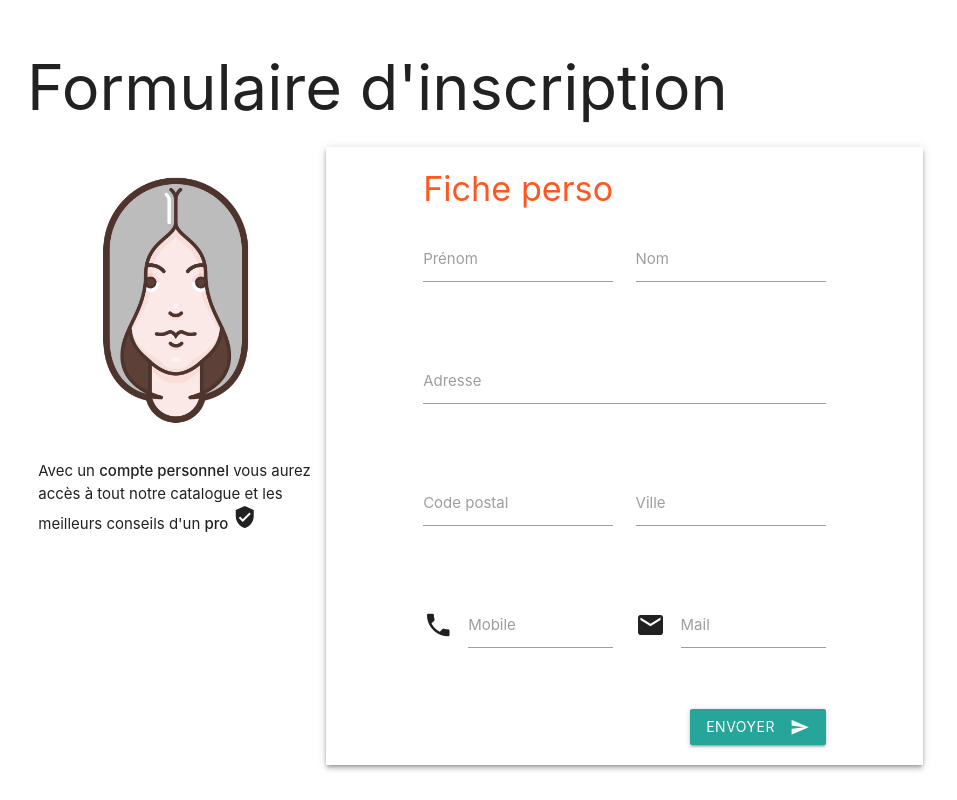
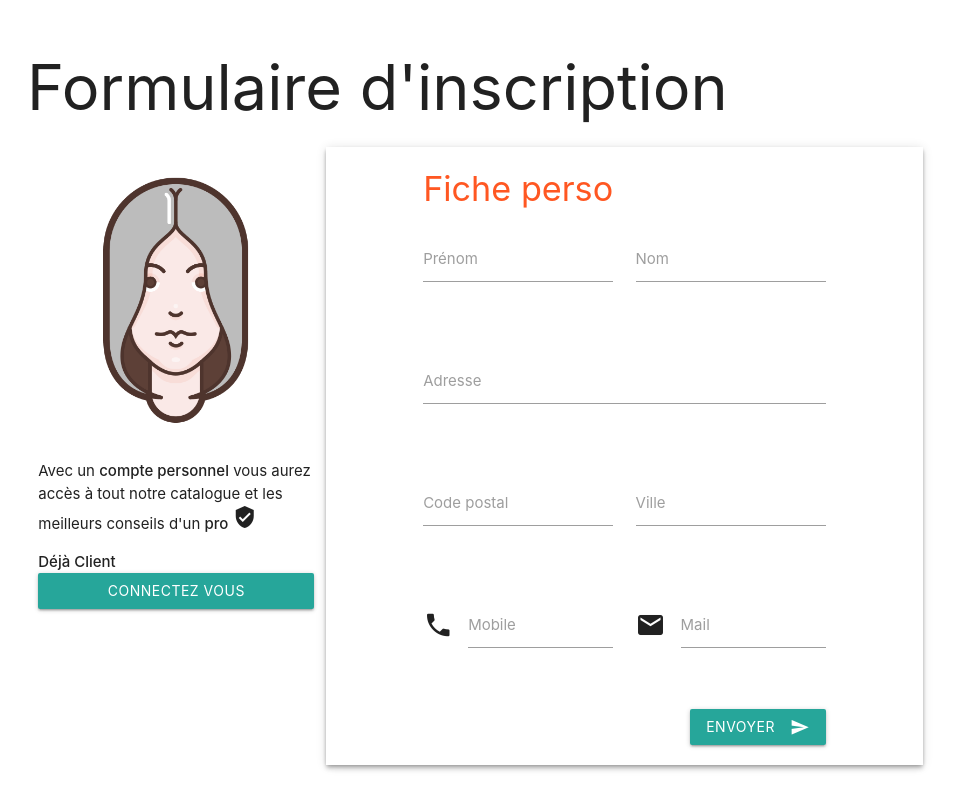
Before and after one commit to germainsip/village-frontend, a plain HTML site: page index.html in a window 1280 px wide. Shown: the part 1681-2481 px from the top of the page, without its empty margins (165-1122 px from the left). Drawn offline with nearby package versions, Linux system fonts and the light colour scheme.

Commit message:
ajout bouton clients

```diff
--- a/index.html
+++ b/index.html
@@ -236,6 +236,9 @@
             <div class="col s12 l4">
                     <p><img class=" responsive-img " src="images/commerciale.png" alt="Il y aura bientôt une image"></p>
                     <p>Avec un <strong>compte personnel</strong>  vous aurez accès à tout notre catalogue et les meilleurs conseils d'un <strong>pro</strong> <i class="material-icons">verified_user</i></p>
+                    <p><strong>Déjà Client</strong>
+                    <a href="#" class="btn waves-effect waves-light ">Connectez vous<i class="material-icons right">secure</i> </a>
+                    </p>
 
 
         </div>
```
